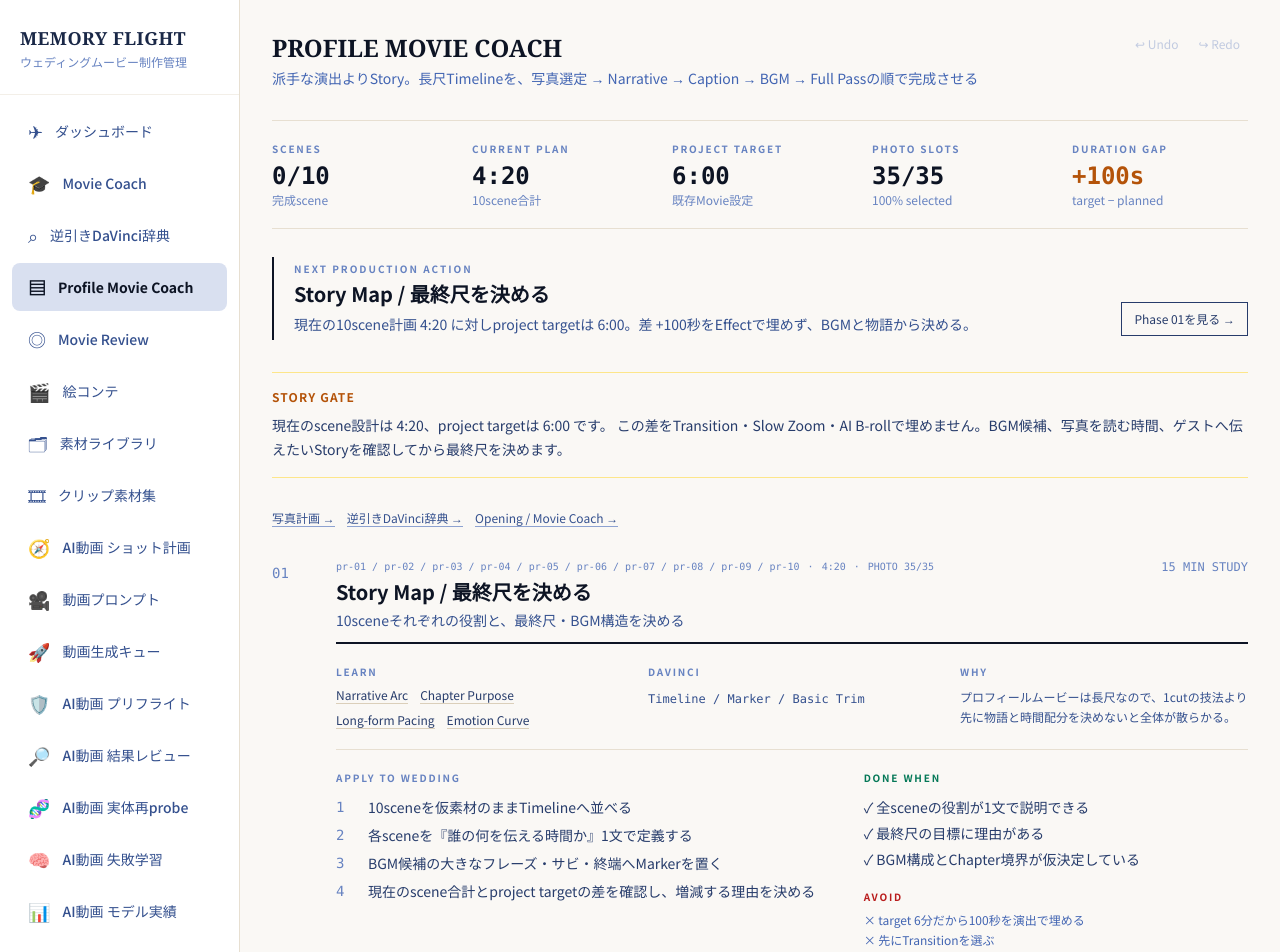
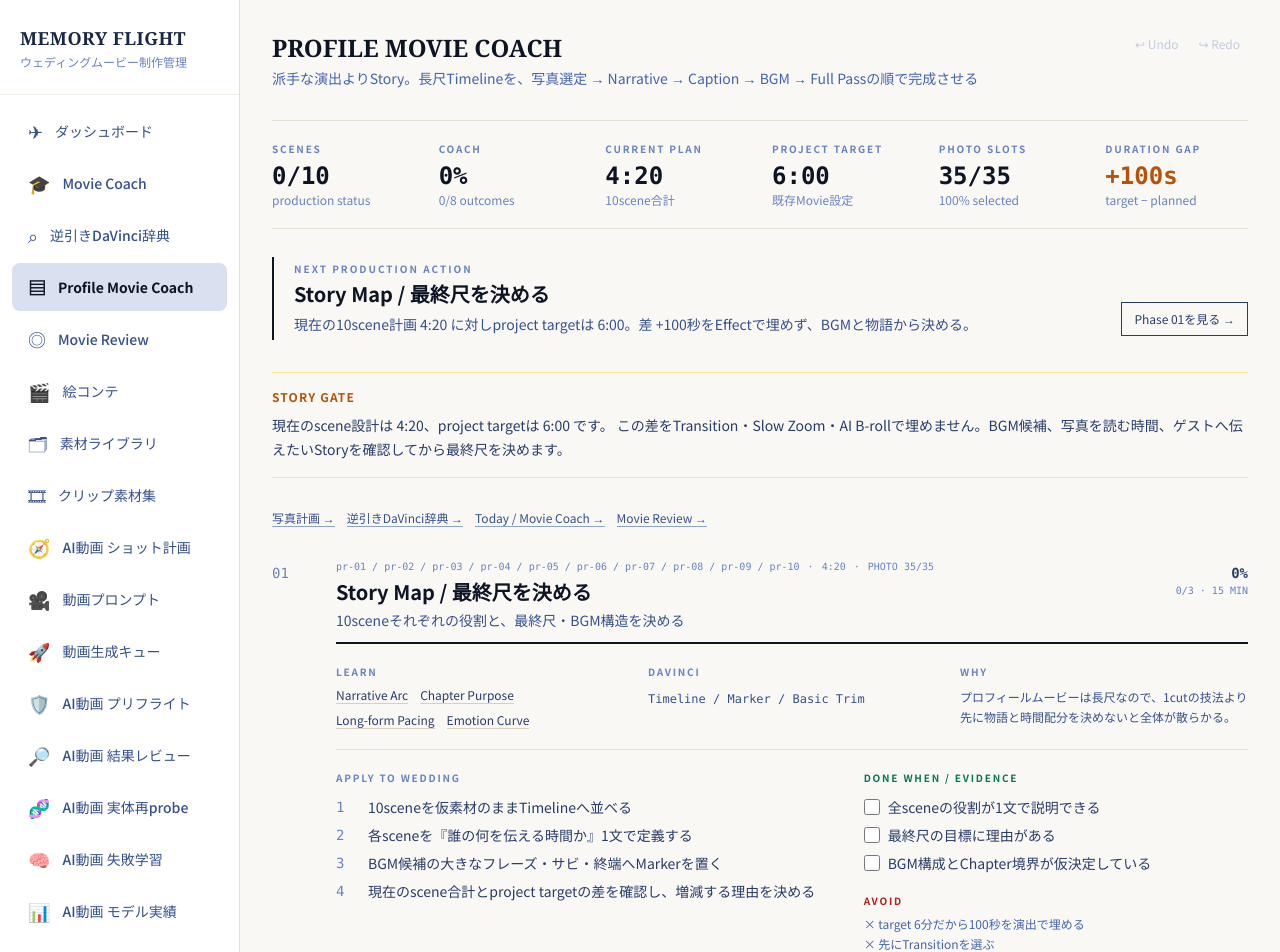
Before and after one commit to m-shogo/wedding-project, a React (Vite) app in the folder movie-dashboard/: page /movie-coach/profile in a window 1280 px wide. Shown: the top 952 px of the page. Built offline with nearby package versions, Linux system fonts and the light colour scheme.

Commit message:
feat(movie-coach): connect profile phases to evidence progress

```diff
--- a/movie-dashboard/src/pages/ProfileMovieCoach.tsx
+++ b/movie-dashboard/src/pages/ProfileMovieCoach.tsx
@@ -1,6 +1,15 @@
+import { useEffect, useState } from "react";
 import { Link } from "react-router-dom";
 import { Header } from "../components/Header";
+import { profileProductionOutcomes } from "../data/profileCoachLearning";
 import { profileCoachPhases } from "../data/profileCoachRoadmap";
+import {
+  getMovieCoachProgress,
+  getOutcomeCompletion,
+  loadCoachProgress,
+  saveCoachProgress,
+  toggleOutcomeChecklistProgress,
+} from "../lib/movieCoach";
 import { useProduction } from "../store/productionStore";
 
 function formatDuration(seconds: number) {
@@ -11,6 +20,12 @@ function formatDuration(seconds: number) {
 
 export function ProfileMovieCoach() {
   const { data } = useProduction();
+  const [coachProgress, setCoachProgress] = useState(loadCoachProgress);
+
+  useEffect(() => {
+    saveCoachProgress(coachProgress);
+  }, [coachProgress]);
+
   const movie = data.movies.find((item) => item.movieId === "profile");
   const scenes = data.scenes.filter((scene) => scene.movieId === "profile");
   const sceneMap = new Map(scenes.map((scene) => [scene.sceneId, scene]));
@@ -29,6 +44,7 @@ export function ProfileMovieCoach() {
 
   const doneScenes = scenes.filter((scene) => scene.status === "done").length;
   const storyNeedsResolution = durationGap !== 0;
+  const coachStats = getMovieCoachProgress("profile", coachProgress);
 
   const nextAction = selectedPhotos < requiredPhotos
     ? {
@@ -58,11 +74,16 @@ export function ProfileMovieCoach() {
         description="派手な演出よりStory。長尺Timelineを、写真選定 → Narrative → Caption → BGM → Full Passの順で完成させる"
       />
 
-      <div className="border-y border-sand-200 dark:border-navy-600 py-5 mb-7 grid grid-cols-2 lg:grid-cols-5 gap-x-6 gap-y-4">
+      <div className="border-y border-sand-200 dark:border-navy-600 py-5 mb-7 grid grid-cols-2 lg:grid-cols-6 gap-x-6 gap-y-4">
         <div>
           <p className="text-[10px] tracking-[0.18em] font-semibold text-navy-400">SCENES</p>
           <p className="mt-1 text-2xl font-mono font-bold text-navy-900 dark:text-sand-100">{doneScenes}/{scenes.length}</p>
-          <p className="text-xs text-navy-400">完成scene</p>
+          <p className="text-xs text-navy-400">production status</p>
+        </div>
+        <div>
+          <p className="text-[10px] tracking-[0.18em] font-semibold text-navy-400">COACH</p>
+          <p className="mt-1 text-2xl font-mono font-bold text-navy-900 dark:text-sand-100">{coachStats.percent}%</p>
+          <p className="text-xs text-navy-400">{coachStats.done}/{coachStats.total} outcomes</p>
         </div>
         <div>
           <p className="text-[10px] tracking-[0.18em] font-semibold text-navy-400">CURRENT PLAN</p>
@@ -114,7 +135,8 @@ export function ProfileMovieCoach() {
       <div className="mb-8 flex flex-wrap gap-3 text-xs">
         <Link to="/profile-planner" className="border-b border-navy-300 text-navy-600 dark:text-navy-300">写真計画 →</Link>
         <Link to="/movie-coach/dictionary" className="border-b border-navy-300 text-navy-600 dark:text-navy-300">逆引きDaVinci辞典 →</Link>
-        <Link to="/movie-coach" className="border-b border-navy-300 text-navy-600 dark:text-navy-300">Opening / Movie Coach →</Link>
+        <Link to="/movie-coach" className="border-b border-navy-300 text-navy-600 dark:text-navy-300">Today / Movie Coach →</Link>
+        <Link to="/movie-coach/review" className="border-b border-navy-300 text-navy-600 dark:text-navy-300">Movie Review →</Link>
       </div>
 
       <div className="space-y-10">
@@ -129,7 +151,12 @@ export function ProfileMovieCoach() {
             (sum, slot) => sum + Math.min(slot.selectedAssetIds.length, slot.requiredCount),
             0,
           );
-          const phaseDone = phaseScenes.length > 0 && phaseScenes.every((scene) => scene.status === "done");
+          const productionScenesDone =
+            phaseScenes.length > 0 && phaseScenes.every((scene) => scene.status === "done");
+          const outcome = profileProductionOutcomes.find((item) => item.outcomeId === phase.phaseId);
+          const completion = outcome
+            ? getOutcomeCompletion(outcome, coachProgress.outcomeChecklist)
+            : { done: 0, total: phase.done.length, percent: 0, complete: false };
 
           return (
             <section key={phase.phaseId} id={phase.phaseId} className="scroll-mt-6">
@@ -143,13 +170,17 @@ export function ProfileMovieCoach() {
                         <span>·</span>
                         <span>{formatDuration(phaseDuration)}</span>
                         {phaseRequired > 0 && <><span>·</span><span>PHOTO {phaseSelected}/{phaseRequired}</span></>}
+                        {productionScenesDone && <><span>·</span><span>SCENES DONE</span></>}
                       </div>
                       <h2 className="mt-1 text-xl font-bold text-navy-900 dark:text-sand-100">{phase.title}</h2>
                       <p className="mt-1 text-sm text-navy-600 dark:text-navy-300">{phase.productionOutcome}</p>
                     </div>
-                    <span className={`text-xs font-mono ${phaseDone ? "text-emerald-700 dark:text-emerald-300" : "text-navy-400"}`}>
-                      {phaseDone ? "DONE" : `${phase.practiceMinutes} MIN STUDY`}
-                    </span>
+                    <div className="text-right">
+                      <span className={`text-sm font-mono font-bold ${completion.complete ? "text-emerald-700 dark:text-emerald-300" : "text-navy-700 dark:text-sand-200"}`}>
+                        {completion.percent}%
+                      </span>
+                      <p className="text-[10px] font-mono text-navy-400">{completion.done}/{completion.total} · {phase.practiceMinutes} MIN</p>
+                    </div>
                   </div>
 
                   <div className="grid grid-cols-1 xl:grid-cols-3 gap-6 py-5 border-b border-sand-200 dark:border-navy-600">
@@ -182,10 +213,34 @@ export function ProfileMovieCoach() {
                       </ol>
                     </div>
                     <div>
-                      <p className="text-[10px] tracking-[0.18em] font-semibold text-emerald-700 dark:text-emerald-300">DONE WHEN</p>
-                      <ul className="mt-3 space-y-1.5 text-sm text-navy-700 dark:text-navy-200">
-                        {phase.done.map((item) => <li key={item}>✓ {item}</li>)}
-                      </ul>
+                      <p className="text-[10px] tracking-[0.18em] font-semibold text-emerald-700 dark:text-emerald-300">DONE WHEN / EVIDENCE</p>
+                      <div className="mt-3 space-y-2">
+                        {outcome
+                          ? outcome.checklist.map((item) => {
+                              const checked = (coachProgress.outcomeChecklist[outcome.outcomeId] ?? []).includes(item.itemId);
+                              return (
+                                <label key={item.itemId} className="flex items-start gap-2 text-sm text-navy-700 dark:text-navy-200 cursor-pointer">
+                                  <input
+                                    type="checkbox"
+                                    checked={checked}
+                                    onChange={() =>
+                                      setCoachProgress((current) =>
+                                        toggleOutcomeChecklistProgress(current, outcome, item.itemId),
+                                      )
+                                    }
+                                    className="mt-0.5 h-4 w-4"
+                                  />
+                                  <span className={checked ? "line-through text-navy-400" : ""}>{item.label}</span>
+                                </label>
+                              );
+                            })
+                          : phase.done.map((item) => <p key={item} className="text-sm text-navy-700 dark:text-navy-200">✓ {item}</p>)}
+                      </div>
+                      {completion.complete && (
+                        <p className="mt-3 text-xs text-emerald-700 dark:text-emerald-300">
+                          ✓ Phase完了。使用SkillへWedding実使用Evidenceを記録済み。
+                        </p>
+                      )}
                       <p className="mt-5 text-[10px] tracking-[0.18em] font-semibold text-red-700 dark:text-red-300">AVOID</p>
                       <ul className="mt-2 space-y-1 text-xs text-navy-500 dark:text-navy-300">
                         {phase.avoid.map((item) => <li key={item}>× {item}</li>)}
```
